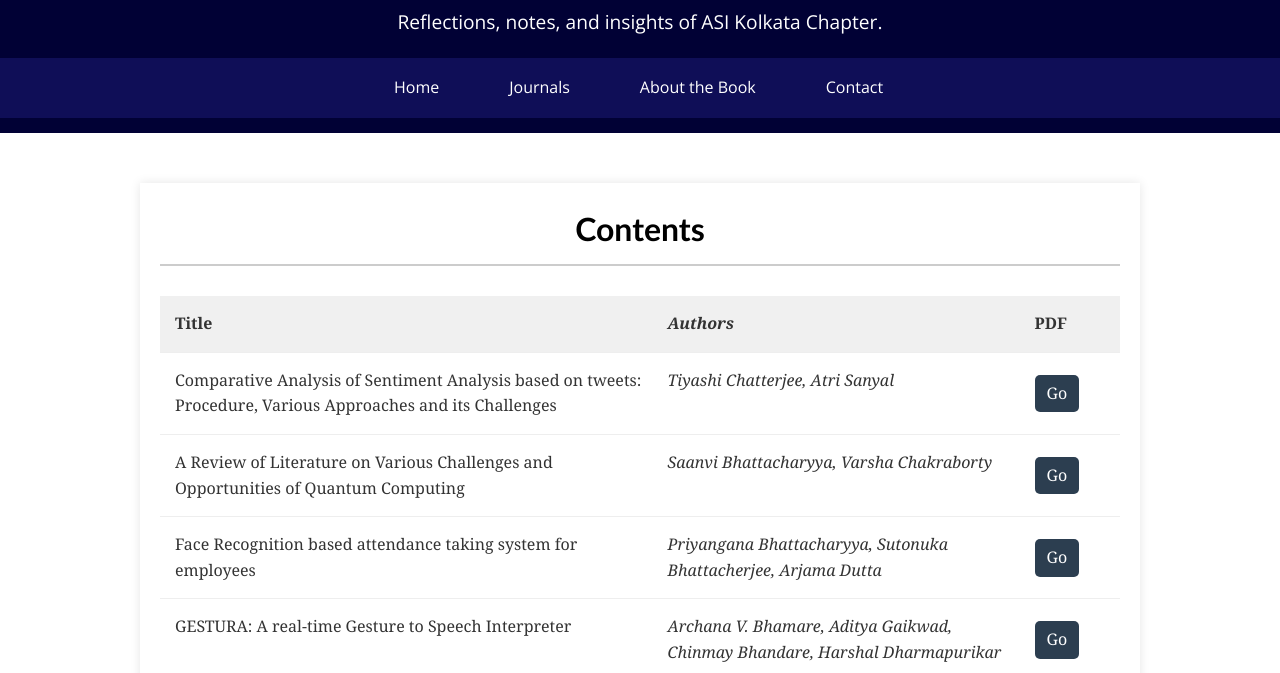
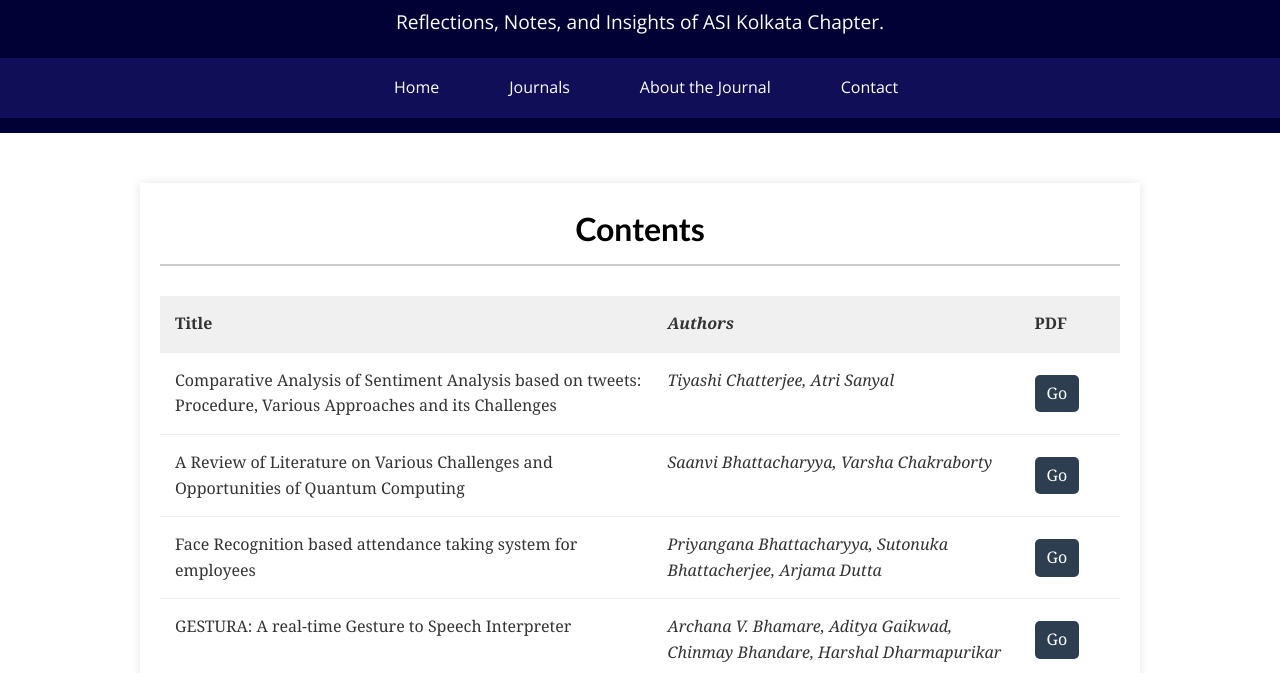
Before and after one commit to Ankipita45678/Vishleshikaa, a website: page Vishleshikaa/public/chapter.html in a window 1280 px wide. Shown: the part 127-800 px from the top of the page. Drawn offline with nearby package versions, Linux system fonts and the light colour scheme.

Commit message:
chapter.html

```diff
--- a/Vishleshikaa/public/chapter.html
+++ b/Vishleshikaa/public/chapter.html
@@ -19,7 +19,7 @@
         <img src="https://asikol.nshm.com/AGC2025/img/vishleshikaa.jpg" alt="Logo" class="logo"> <!-- Logo image -->
         <div class="title-block">
             <h1>Vishleshikaa</h1>
-            <p>Reflections, notes, and insights of ASI Kolkata Chapter.</p>
+            <p>Reflections, Notes, and Insights of ASI Kolkata Chapter.</p>
         </div>
     </div>
 
@@ -31,7 +31,7 @@
             <ul class="nav-links">
                 <li><a href="index.html">Home</a></li>
                 <li><a href="journals.html">Journals</a></li>
-                <li><a href="aboutus.html">About the Book</a></li>
+                <li><a href="aboutus.html">About the Journal</a></li>
                 <li><a href="contact.html">Contact</a></li>
             </ul>
         </div>
```
